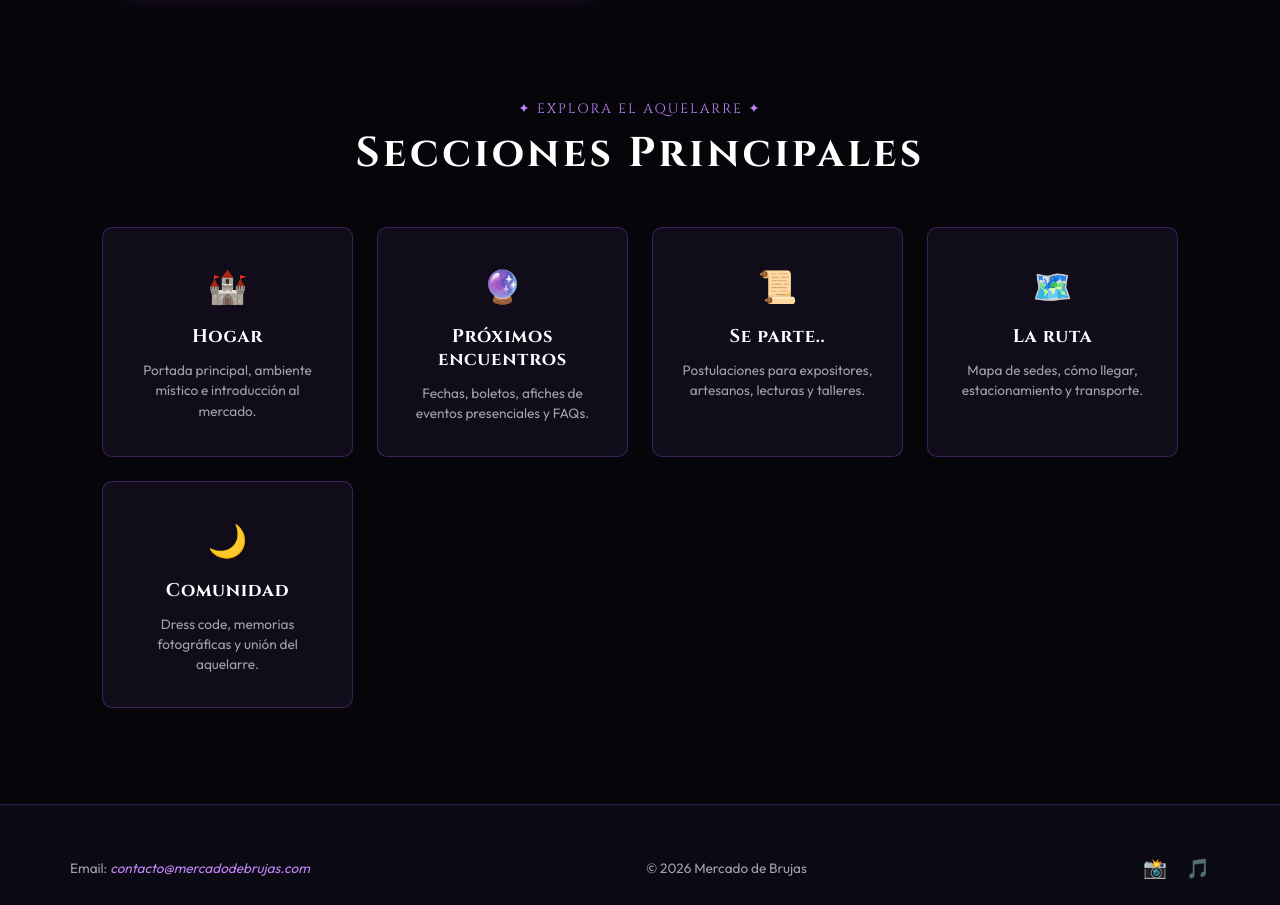
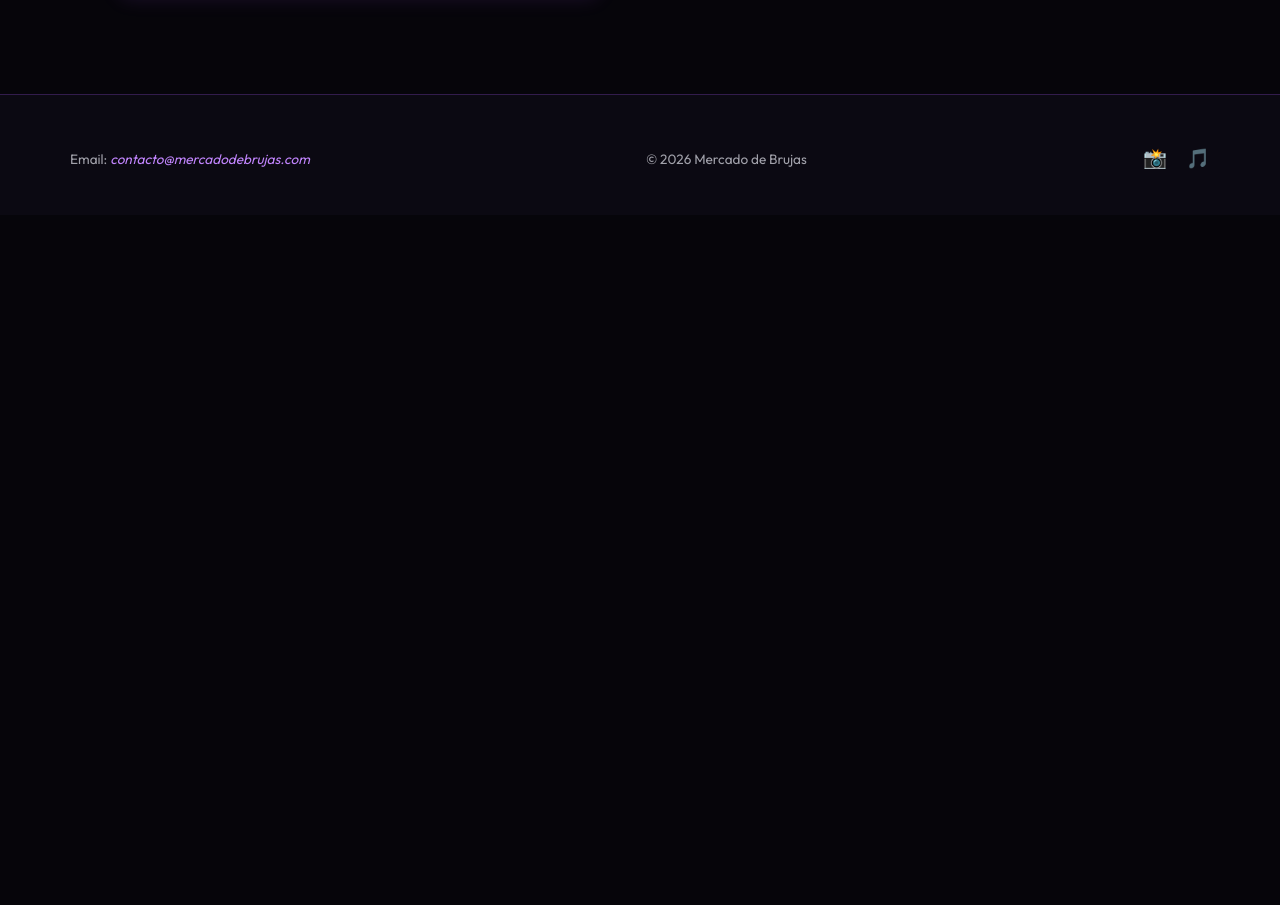
Before and after one commit to Ackyul/mercado-de-brujas, a Next.js app in the folder frontend/: page / in a window 1280 px wide. Shown: the part 2187-3092 px from the top of the page. After the commit the page ends 2402 px from the top, so only its background shows below. Built offline with nearby package versions, Linux system fonts and the light colour scheme.

Commit message:
Mercado de brujas

```diff
--- a/frontend/src/app/page.tsx
+++ b/frontend/src/app/page.tsx
@@ -261,166 +261,7 @@ export default function Home() {
         </div>
       </section>
 
-      {/* ── SECTION 4: SECCIONES DEL SITIO ── */}
-      <section
-        id="secciones"
-        style={{
-          maxWidth: "1140px",
-          width: "100%",
-          margin: "0 auto 6rem",
-          padding: "0 2rem",
-        }}
-      >
-        <div style={{ textAlign: "center", marginBottom: "3rem" }}>
-          <span style={{ fontSize: "0.85rem", fontFamily: "var(--font-serif)", color: "#c084fc", letterSpacing: "0.15em", textTransform: "uppercase" }}>
-            ✦ EXPLORA EL AQUELARRE ✦
-          </span>
-          <h2
-            style={{
-              fontSize: "clamp(1.8rem, 3.5vw, 2.6rem)",
-              fontFamily: "var(--font-serif)",
-              color: "#ffffff",
-              letterSpacing: "0.08em",
-              marginTop: "0.4rem",
-            }}
-          >
-            Secciones Principales
-          </h2>
-        </div>
 
-        <div
-          style={{
-            display: "grid",
-            gridTemplateColumns: "repeat(auto-fit, minmax(220px, 1fr))",
-            gap: "1.5rem",
-          }}
-        >
-          <Link
-            href="/"
-            style={{
-              backgroundColor: "rgba(18, 14, 28, 0.9)",
-              border: "1px solid rgba(168, 85, 247, 0.3)",
-              borderRadius: "var(--radius-md)",
-              padding: "2rem 1.5rem",
-              textDecoration: "none",
-              transition: "all 0.3s ease",
-              textAlign: "center",
-              display: "flex",
-              flexDirection: "column",
-              alignItems: "center",
-              gap: "0.75rem",
-            }}
-          >
-            <span style={{ fontSize: "2rem" }}>🏰</span>
-            <h3 style={{ fontSize: "1.15rem", fontFamily: "var(--font-serif)", color: "#ffffff", margin: 0 }}>
-              Hogar
-            </h3>
-            <p style={{ fontSize: "0.85rem", color: "var(--text-muted)", margin: 0, lineHeight: 1.5 }}>
-              Portada principal, ambiente místico e introducción al mercado.
-            </p>
-          </Link>
-
-          <Link
-            href="/ediciones"
-            style={{
-              backgroundColor: "rgba(18, 14, 28, 0.9)",
-              border: "1px solid rgba(168, 85, 247, 0.3)",
-              borderRadius: "var(--radius-md)",
-              padding: "2rem 1.5rem",
-              textDecoration: "none",
-              transition: "all 0.3s ease",
-              textAlign: "center",
-              display: "flex",
-              flexDirection: "column",
-              alignItems: "center",
-              gap: "0.75rem",
-            }}
-          >
-            <span style={{ fontSize: "2rem" }}>🔮</span>
-            <h3 style={{ fontSize: "1.15rem", fontFamily: "var(--font-serif)", color: "#ffffff", margin: 0 }}>
-              Próximos encuentros
-            </h3>
-            <p style={{ fontSize: "0.85rem", color: "var(--text-muted)", margin: 0, lineHeight: 1.5 }}>
-              Fechas, boletos, afiches de eventos presenciales y FAQs.
-            </p>
-          </Link>
-
-          <Link
-            href="/se-parte"
-            style={{
-              backgroundColor: "rgba(18, 14, 28, 0.9)",
-              border: "1px solid rgba(168, 85, 247, 0.3)",
-              borderRadius: "var(--radius-md)",
-              padding: "2rem 1.5rem",
-              textDecoration: "none",
-              transition: "all 0.3s ease",
-              textAlign: "center",
-              display: "flex",
-              flexDirection: "column",
-              alignItems: "center",
-              gap: "0.75rem",
-            }}
-          >
-            <span style={{ fontSize: "2rem" }}>📜</span>
-            <h3 style={{ fontSize: "1.15rem", fontFamily: "var(--font-serif)", color: "#ffffff", margin: 0 }}>
-              Se parte..
-            </h3>
-            <p style={{ fontSize: "0.85rem", color: "var(--text-muted)", margin: 0, lineHeight: 1.5 }}>
-              Postulaciones para expositores, artesanos, lecturas y talleres.
-            </p>
-          </Link>
-
-          <Link
-            href="/la-ruta"
-            style={{
-              backgroundColor: "rgba(18, 14, 28, 0.9)",
-              border: "1px solid rgba(168, 85, 247, 0.3)",
-              borderRadius: "var(--radius-md)",
-              padding: "2rem 1.5rem",
-              textDecoration: "none",
-              transition: "all 0.3s ease",
-              textAlign: "center",
-              display: "flex",
-              flexDirection: "column",
-              alignItems: "center",
-              gap: "0.75rem",
-            }}
-          >
-            <span style={{ fontSize: "2rem" }}>🗺️</span>
-            <h3 style={{ fontSize: "1.15rem", fontFamily: "var(--font-serif)", color: "#ffffff", margin: 0 }}>
-              La ruta
-            </h3>
-            <p style={{ fontSize: "0.85rem", color: "var(--text-muted)", margin: 0, lineHeight: 1.5 }}>
-              Mapa de sedes, cómo llegar, estacionamiento y transporte.
-            </p>
-          </Link>
-
-          <Link
-            href="/comunidad"
-            style={{
-              backgroundColor: "rgba(18, 14, 28, 0.9)",
-              border: "1px solid rgba(168, 85, 247, 0.3)",
-              borderRadius: "var(--radius-md)",
-              padding: "2rem 1.5rem",
-              textDecoration: "none",
-              transition: "all 0.3s ease",
-              textAlign: "center",
-              display: "flex",
-              flexDirection: "column",
-              alignItems: "center",
-              gap: "0.75rem",
-            }}
-          >
-            <span style={{ fontSize: "2rem" }}>🌙</span>
-            <h3 style={{ fontSize: "1.15rem", fontFamily: "var(--font-serif)", color: "#ffffff", margin: 0 }}>
-              Comunidad
-            </h3>
-            <p style={{ fontSize: "0.85rem", color: "var(--text-muted)", margin: 0, lineHeight: 1.5 }}>
-              Dress code, memorias fotográficas y unión del aquelarre.
-            </p>
-          </Link>
-        </div>
-      </section>
 
       {/* ── FOOTER BAR ── */}
       <footer
```
